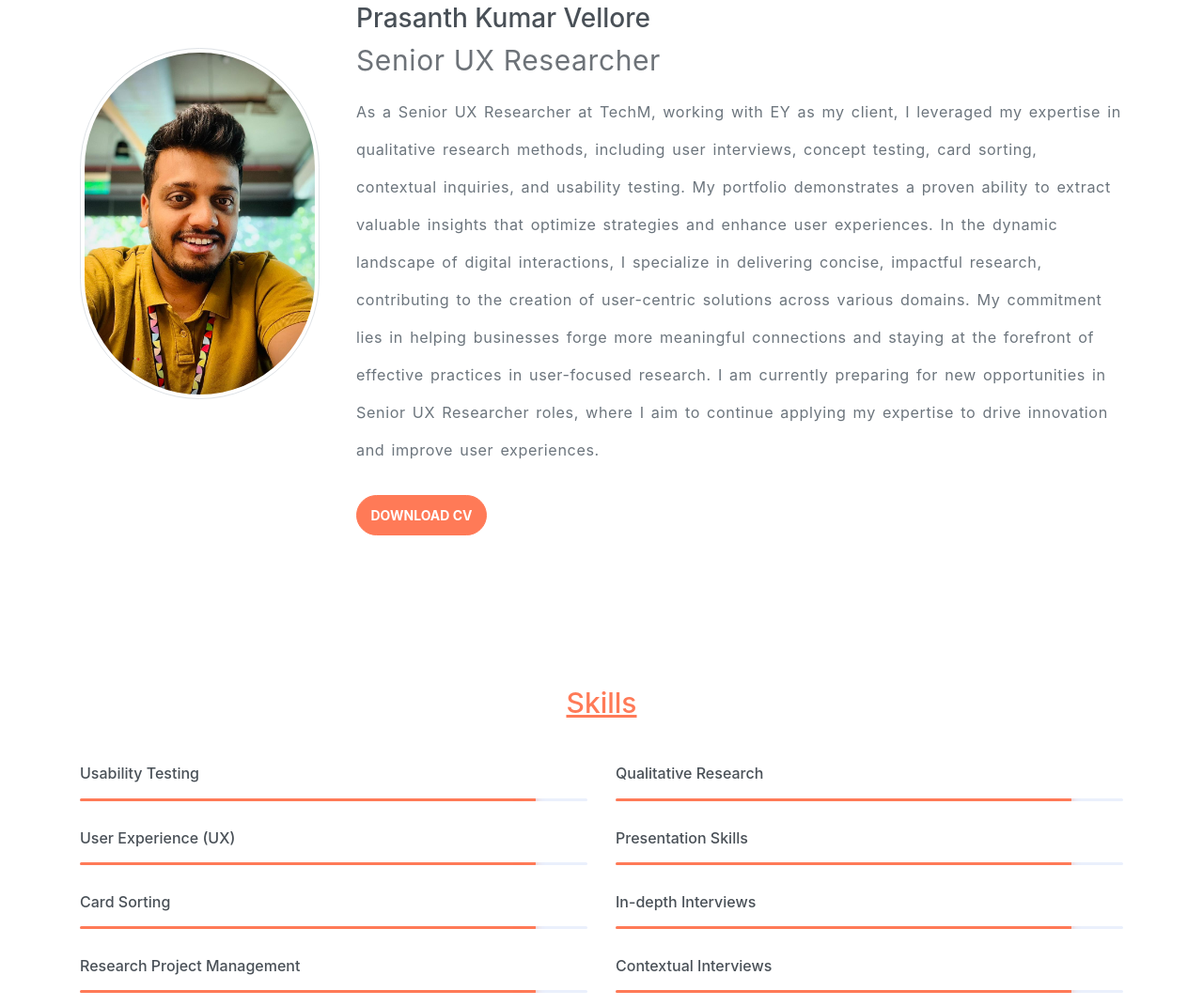
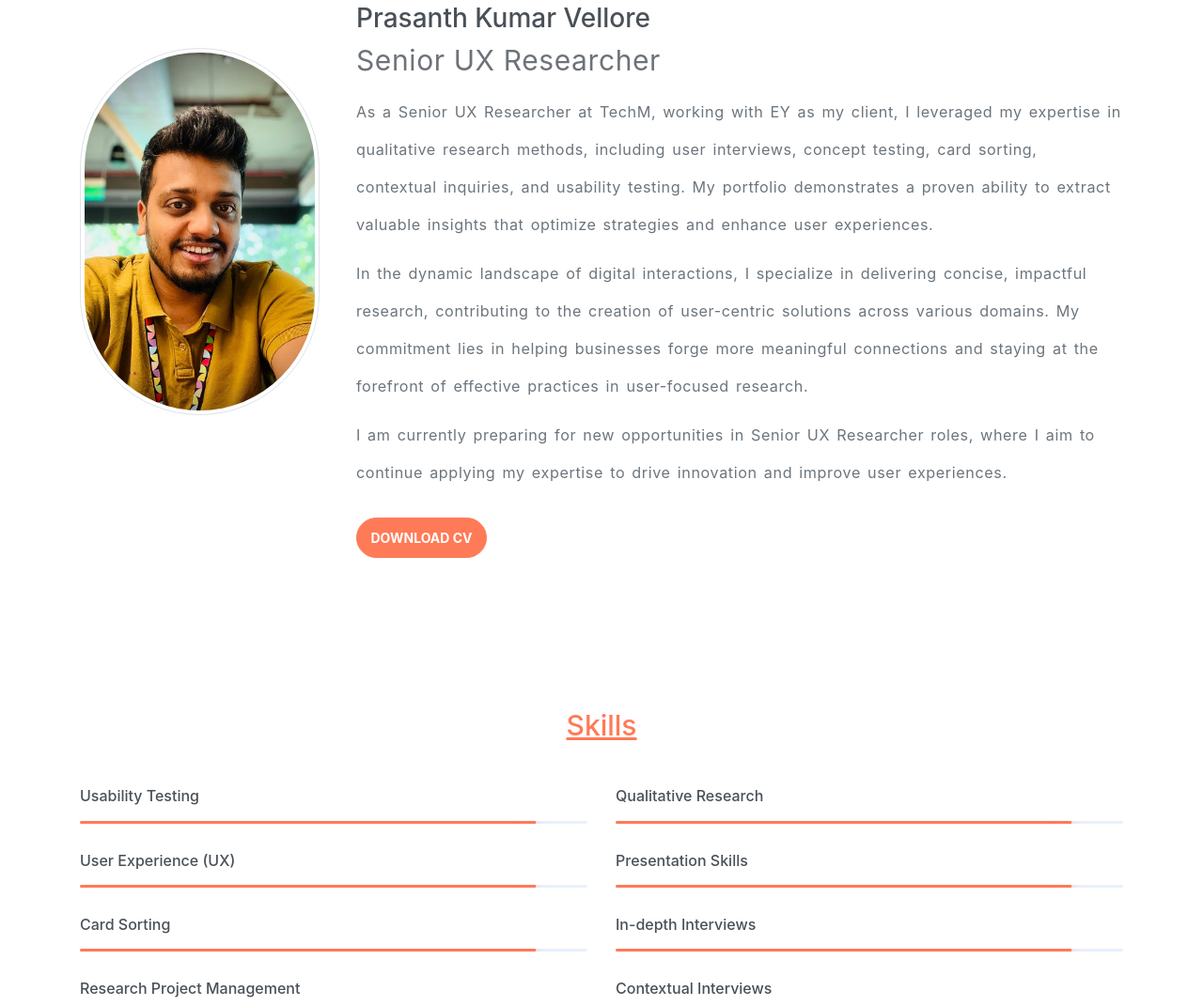
Before and after one commit to prasanthv234/prasanthv234.github.io, a plain HTML site: page index.html in a window 1280 px wide. Shown: the part 893-1964 px from the top of the page at 94% size. Drawn offline with Linux system fonts and the light colour scheme.

```diff
--- a/index.html
+++ b/index.html
@@ -86,7 +86,7 @@
             <button class="btn btn-dark rounded">
               <a
                 class="text-white text-decoration-none"
-                href="./assets/imgs/prasanth_uxr_resume.pdf"
+                href="./assets/imgs/Prasanth-Resume.pdf"
                 download="Prasanth_Kumar_Vellore_Resume"
                 >DOWNLOAD CV</a
               >
@@ -147,9 +147,9 @@
             <p class="text-secondary text-space">
               As a Senior UX Researcher at TechM, working with EY as my client, I leveraged my expertise in qualitative research methods, including user interviews, concept testing, card sorting, contextual inquiries, and usability testing. My portfolio demonstrates a proven ability to extract valuable insights that optimize strategies and enhance user experiences.
 
-              In the dynamic landscape of digital interactions, I specialize in delivering concise, impactful research,  contributing to the creation of user-centric solutions across various domains. My commitment lies in helping  businesses forge more meaningful connections and staying at the forefront of effective practices in user-focused  research.
+              <p class="text-secondary text-space">In the dynamic landscape of digital interactions, I specialize in delivering concise, impactful research,  contributing to the creation of user-centric solutions across various domains. My commitment lies in helping  businesses forge more meaningful connections and staying at the forefront of effective practices in user-focused  research.</p>
 
-              I am currently preparing for new opportunities in Senior UX Researcher roles, where I aim to continue applying my expertise to drive innovation and improve user experiences.
+              <p class="text-secondary text-space">I am currently preparing for new opportunities in Senior UX Researcher roles, where I aim to continue applying my expertise to drive innovation and improve user experiences.</p>
             </p>
             <button class="btn btn-primary rounded mt-3">
               <a
```
Also changed, not shown: 1 other file.
